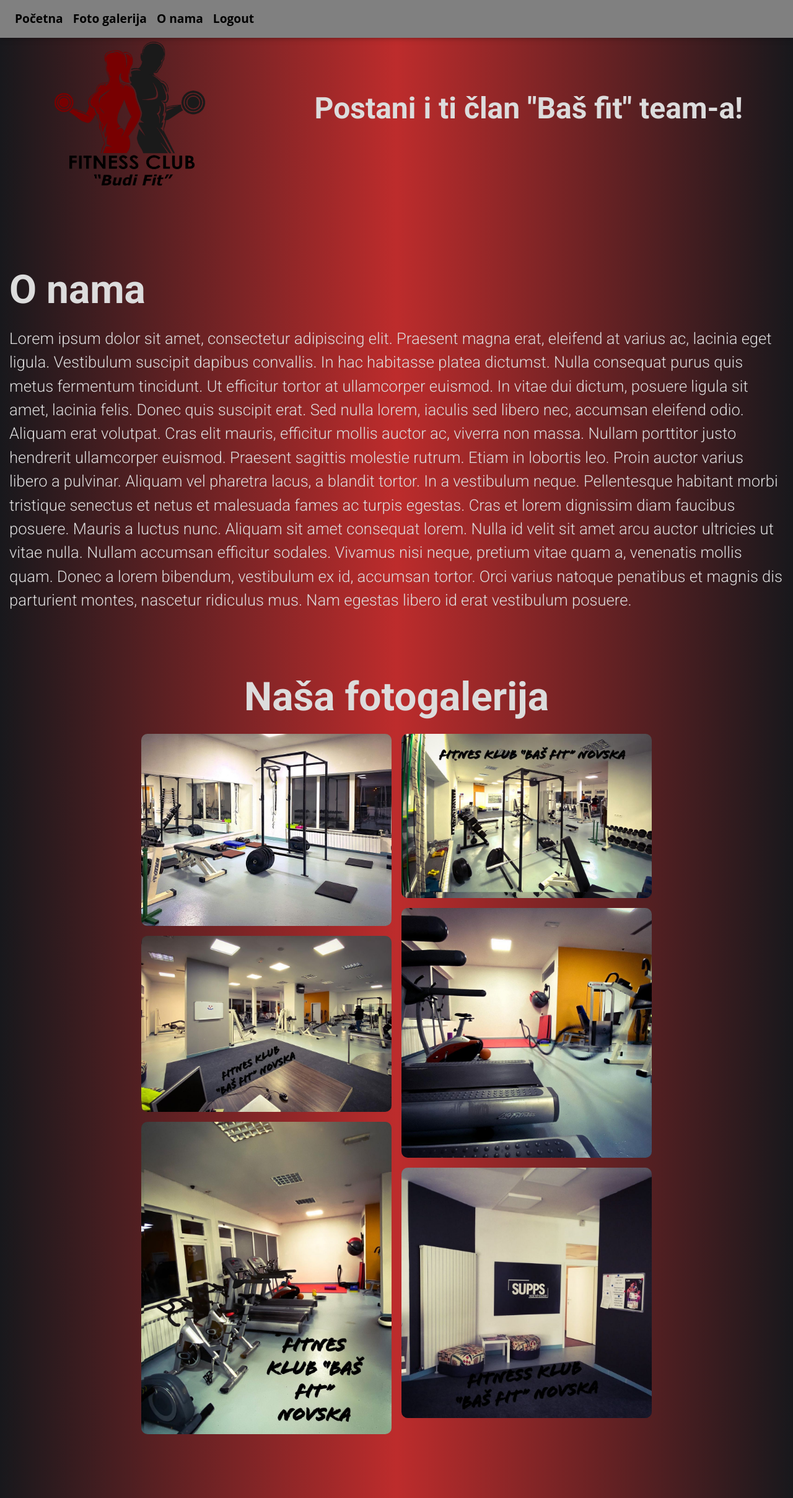
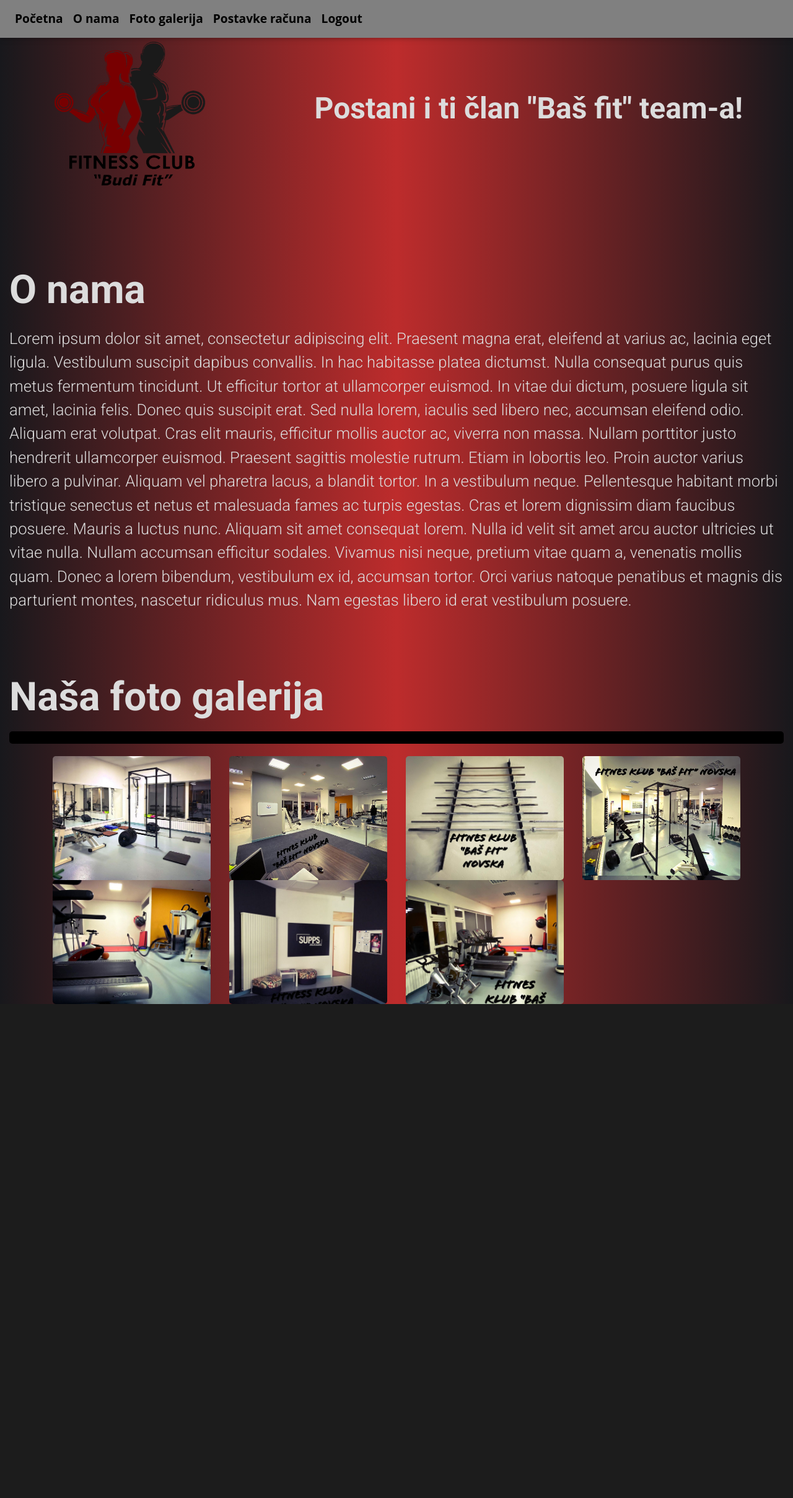
Before and after one commit to tanisic/webProjekt, a PHP site: page / in a window 1280 px wide. Shown: the whole page at 62% size. After the commit the page ends 1620 px from the top, so only its background shows below. Run offline with PHP 8.4, Linux system fonts and the light colour scheme; a user stored in the database is signed in; some libraries are stand-ins or nearby versions.

Commit message:
registracija edit

```diff
--- a/index.php
+++ b/index.php
@@ -32,6 +32,8 @@ session_start();
     src="https://cdnjs.cloudflare.com/ajax/libs/twitter-bootstrap/4.5.0/js/bootstrap.min.js"></script>
   <!-- MDB core JavaScript -->
   <script type="text/javascript" src="https://cdnjs.cloudflare.com/ajax/libs/mdbootstrap/4.19.1/js/mdb.min.js"></script>
+  <link rel="stylesheet" href="//cdnjs.cloudflare.com/ajax/libs/fancybox/2.1.5/jquery.fancybox.min.css" media="screen">
+  <script src="//cdnjs.cloudflare.com/ajax/libs/fancybox/2.1.5/jquery.fancybox.min.js"></script>
   <link rel="stylesheet" href="style.css" />
   <title>Teretana "Baš Fit"</title>
 </head>
@@ -45,13 +47,12 @@ session_start();
       </button>
       <div class="collapse navbar-collapse" id="navbarNavAltMarkup">
         <div class="navbar-nav">
-          <a class="nav-item nav-link active pocetna-button" href="#">Početna <span class="sr-only">(current)</span></a>
+          <a class="nav-item nav-link active pocetna-button" href="#">Početna</a>
+          <a class="nav-item nav-link onama-button" href="#o-nama">O nama</a>
           <a class="nav-item nav-link galerija-button" href="#galerija">Foto galerija</a>
-          <a class="nav-item nav-link onama-button" href="#o-nama">O nama</a>
-
-
           <?php
             if (isset($_SESSION["email"])){
+              echo '<a class="nav-item nav-link" href="dashboard.php">Postavke računa</a>';
               echo '<a class="nav-item nav-link" href="logout.php">Logout</a>';
             }
             else{
@@ -90,37 +91,65 @@ session_start();
         Orci varius natoque penatibus et magnis dis parturient montes, nascetur ridiculus mus. Nam egestas libero id
         erat vestibulum posuere.</p>
     </div>
-  <div class="container-fluid div-galerija">
-    <div class="container-fluid-gallerija" id="galerija">
+
+    <div class="container-fluid" id="galerija">
       <h1>
-        Naša fotogalerija
+        Naša foto galerija
+        <hr>
       </h1>
-    </div>
+    <div class="container page-top">
     <div class="row">
-      <div class="col-2"></div>
-      <div class="col-8 gallery" id="gallery">
-        <div class="mb-3 pics animation all 2">
-          <img class="img-fluid" src="images/gym1.jpg" alt="Card image cap">
+
+
+        <div class="col-lg-3 col-md-4 col-xs-6 thumb">
+            <a href="images/gym1.jpg" class="fancybox" rel="ligthbox">
+                <img  src="images/gym1.jpg" class="zoom img-fluid "  alt="">
+
+            </a>
         </div>
-        <div class="mb-3 pics animation all 1">
-          <img class="img-fluid" src="images/gym2.jpg" alt="Card image cap">
+        <div class="col-lg-3 col-md-4 col-xs-6 thumb">
+            <a href="images/gym2.jpg"  class="fancybox" rel="ligthbox">
+                <img  src="images/gym2.jpg" class="zoom img-fluid"  alt="">
+            </a>
         </div>
-        <div class="mb-3 pics animation all 1">
-          <img class="img-fluid" src="images/gym3.jpg" alt="Card image cap">
+
+        <div class="col-lg-3 col-md-4 col-xs-6 thumb">
+            <a href="images/gym6.jpg" class="fancybox" rel="ligthbox">
+                <img  src="images/gym6.jpg" class="zoom img-fluid "  alt="">
+            </a>
         </div>
-        <div class="mb-3 pics animation all 2">
-          <img class="img-fluid" src="images/gym4.jpg" alt="Card image cap">
+
+        <div class="col-lg-3 col-md-4 col-xs-6 thumb">
+            <a href="images/gym4.jpg" class="fancybox" rel="ligthbox">
+                <img  src="images/gym4.jpg" class="zoom img-fluid "  alt="">
+            </a>
         </div>
-        <div class="mb-3 pics animation all 2">
-          <img class="img-fluid" src="images/gym5.jpg" alt="Card image cap">
+
+        <div class="col-lg-3 col-md-4 col-xs-6 thumb">
+            <a href="images/gym5.jpg" class="fancybox" rel="ligthbox">
+                <img  src="images/gym5.jpg" class="zoom img-fluid "  alt="">
+            </a>
         </div>
-        <div class="mb-3 pics animation all 1">
-          <img class="img-fluid" src="images/gym7.jpg" alt="Card image cap">
+
+        <div class="col-lg-3 col-md-4 col-xs-6 thumb">
+            <a href="images/gym7.jpg" class="fancybox" rel="ligthbox">
+                <img  src="images/gym7.jpg" class="zoom img-fluid "  alt="">
+            </a>
         </div>
-        <div class="col-2"></div>
+
+        <div class="col-lg-3 col-md-4 col-xs-6 thumb">
+            <a href="images/gym3.jpg" class="fancybox" rel="ligthbox">
+                <img  src="images/gym3.jpg" class="zoom img-fluid "  alt="">
+            </a>
+        </div>
+
       </div>
-    </div>
 
+
+
+
+</div>
+</div>
 
     <script src="index_script.js"></script>
 </body>
--- a/index_script.js
+++ b/index_script.js
@@ -30,3 +30,18 @@ $(document).ready(function () {
         );
     });
 });
+//galerija
+$(document).ready(function(){
+    $(".fancybox").fancybox({
+          openEffect: "none",
+          closeEffect: "none"
+      });
+
+      $(".zoom").hover(function(){
+
+          $(this).addClass('transition');
+      }, function(){
+
+          $(this).removeClass('transition');
+      });
+  });
--- a/register.php
+++ b/register.php
@@ -3,11 +3,12 @@ require "connect.php";
 $firstName = trim($_POST['first_name']);
 $lastName = trim($_POST['last_name']);
 $email = trim($_POST['email']);
+$telephone = trim($_POST['telephone']);
 $password = trim($_POST['password']);
 $password = md5($password);
 if ((isset($firstName) && !empty($firstName)) && (isset($lastName) && !empty($lastName)) && (isset($email) && !empty($email)) && (isset($password) && !empty($password)))
 {
-    $sql = "INSERT INTO Users (first_name, last_name, email, password) VALUES ('$firstName', '$lastName', '$email', '$password')";
+    $sql = "INSERT INTO Users (first_name, last_name, email, telephone, password) VALUES ('$firstName', '$lastName', '$email','$telephone', '$password')";
     if ($conn->query($sql) === TRUE) {
         header("Location:index.php");
       }
--- a/style.css
+++ b/style.css
@@ -1,13 +1,16 @@
-html{
+html {
     scroll-behavior: smooth;
 }
-*{
-    font-family: "Roboto",sans-serif;
+
+* {
+    font-family: "Roboto", sans-serif;
 }
-body{
-    background: rgb(24,24,28);
-    background: linear-gradient(90deg, rgba(24,24,28,1) 0%, rgba(189,44,44,1) 50%, rgba(24,24,28,1) 100%);
+
+body {
+    background: rgb(24, 24, 28);
+    background: linear-gradient(90deg, rgba(24, 24, 28, 1) 0%, rgba(189, 44, 44, 1) 50%, rgba(24, 24, 28, 1) 100%);
 }
+
 #workHour {
     background-color: #283747;
 
@@ -31,17 +34,17 @@ body{
 }
 
 #navbar {
-    background-color:#696969;
+    background-color: #696969;
 }
 
 #navbar li a {
-    color:white;
+    color: white;
     font-size: x-large;
 }
 
 .top-container {
-    background: rgb(24,24,28);
-background: linear-gradient(90deg, rgba(24,24,28,1) 0%, rgba(189,44,44,1) 50%, rgba(24,24,28,1) 100%);
+    background: rgb(24, 24, 28);
+    background: linear-gradient(90deg, rgba(24, 24, 28, 1) 0%, rgba(189, 44, 44, 1) 50%, rgba(24, 24, 28, 1) 100%);
     margin-top: 30px;
     padding-bottom: 110px;
     margin-bottom: -20px;
@@ -63,7 +66,7 @@ background: linear-gradient(90deg, rgba(24,24,28,1) 0%, rgba(189,44,44,1) 50%, r
     text-align: center;
     margin-top: auto;
     margin-bottom: auto;
-    color:#DCDCDC;
+    color: #DCDCDC;
     font-weight: bold;
     font-size: 3rem;
 }
@@ -79,13 +82,17 @@ background: linear-gradient(90deg, rgba(24,24,28,1) 0%, rgba(189,44,44,1) 50%, r
     -moz-column-width: 50%;
     column-width: 50%;
 }
+
 .gallery .pics {
     -webkit-transition: all 350ms ease;
-    transition: all 350ms ease; }
+    transition: all 350ms ease;
+}
+
 .gallery .animation {
     -webkit-transform: scale(1);
     -ms-transform: scale(1);
-    transform: scale(1); }
+    transform: scale(1);
+}
 
 @media (max-width: 450px) {
     .gallery {
@@ -103,67 +110,76 @@ background: linear-gradient(90deg, rgba(24,24,28,1) 0%, rgba(189,44,44,1) 50%, r
         padding-left: 1.1rem;
         padding-right: 1.1rem;
     }
-    .fixed-bottom{
+
+    .fixed-bottom {
         display: none;
     }
 }
 
-img{
+img {
     transition: .4s all ease;
     border-radius: 10px;
 }
 
-img:hover{
+img:hover {
     transform: scale(1.05);
 }
 
-.container-fluid-gallerija{
+.container-fluid-gallerija {
     margin-top: auto;
     margin-bottom: auto;
     text-align: center;
 }
-.container-fluid-gallerija h1{
+
+.container-fluid-gallerija h1 {
     margin-bottom: 20px;
     font-size: 4rem;
     color: #DCDCDC;
     font-weight: bold;
 }
 
-.navbar-expand-lg{
-    background-color:#808080;
+.navbar-expand-lg {
+    background-color: #808080;
     padding-bottom: -50px;
 }
-.nav-item{
+
+.nav-item {
     font-family: "Open Sans", "Roboto", sans-serif;
     color: black;
     font-size: 1.2rem;
     font-weight: bold;
 }
-.nav-item:hover{
+
+.nav-item:hover {
     color: red;
     font-size: 1.4rem;
     text-decoration: underline;
 }
-.navbar-toggler{
+
+.navbar-toggler {
     z-index: 10;
 }
-.hamburger{
+
+.hamburger {
     height: 18px;
     width: 18px;
     color: white;
 }
-.div-galerija{
-    background: rgb(24,24,28);
-    background: linear-gradient(90deg, rgba(24,24,28,1) 0%, rgba(189,44,44,1) 50%, rgba(24,24,28,1) 100%);
+
+.div-galerija {
+    background: rgb(24, 24, 28);
+    background: linear-gradient(90deg, rgba(24, 24, 28, 1) 0%, rgba(189, 44, 44, 1) 50%, rgba(24, 24, 28, 1) 100%);
     margin-bottom: -20px;
     padding-bottom: 100px;
 }
-.about-text{
+
+.about-text {
     margin: 0;
     font-size: 1.6rem;
     color: #DCDCDC;
 }
-.container-fluid h1{
+
+.container-fluid h1 {
     margin-top: 20px;
     margin-bottom: 20px;
     font-size: 4rem;
@@ -171,3 +187,44 @@ img:hover{
     font-weight: bold;
 
 }
+
+img.zoom {
+    width: 100%;
+    height: 200px;
+    border-radius: 5px;
+    object-fit: cover;
+    -webkit-transition: all .3s ease-in-out;
+    -moz-transition: all .3s ease-in-out;
+    -o-transition: all .3s ease-in-out;
+    -ms-transition: all .3s ease-in-out;
+}
+
+.transition {
+    -webkit-transform: scale(1.2);
+    -moz-transform: scale(1.2);
+    -o-transform: scale(1.2);
+    transform: scale(1.2);
+}
+
+.modal-header {
+
+    border-bottom: none;
+}
+
+.modal-title {
+    color: #000;
+}
+
+.modal-footer {
+    display: none;
+}
+
+.img-fluid {
+    width: 30px;
+    height: 30px;
+}
+
+hr {
+    border: 10px solid black;
+    border-radius: 5px;
+}
```
Also changed, not shown: dashboard.css (added, +19 -0 lines), dashboard.php (added, +130 -0 lines), register.html (+7 -5 lines), register_script.js (+45 -33 lines). Lines whose indentation alone changed are shown as unchanged.
